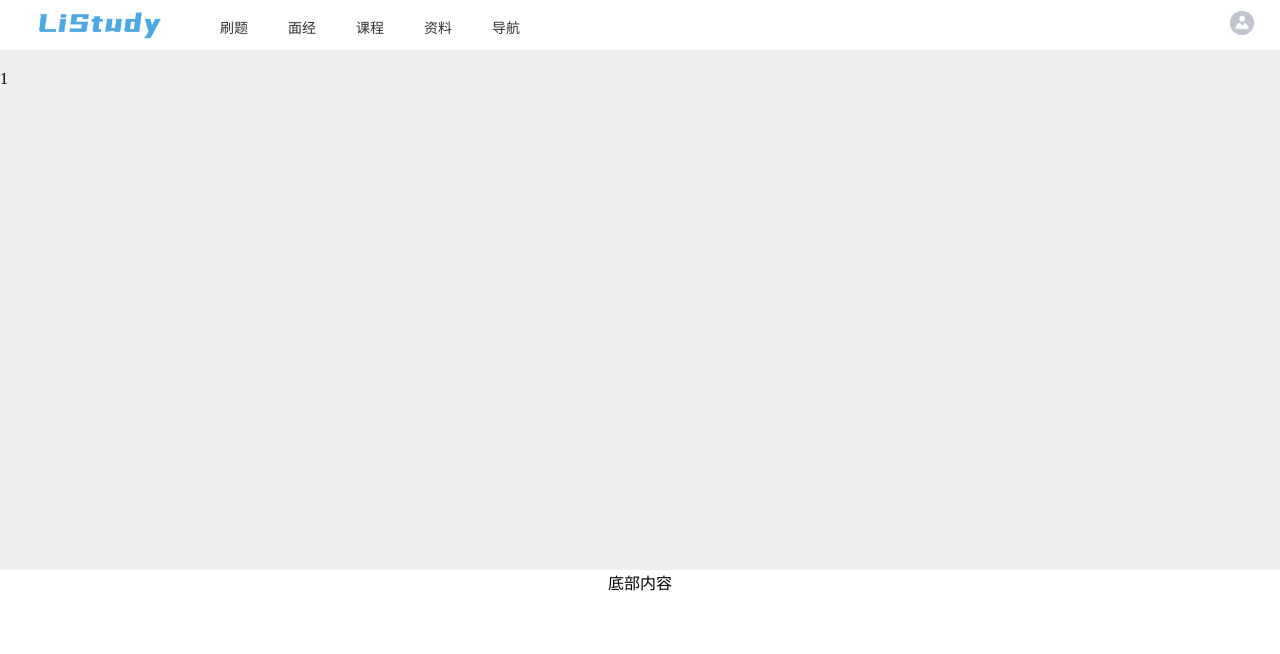
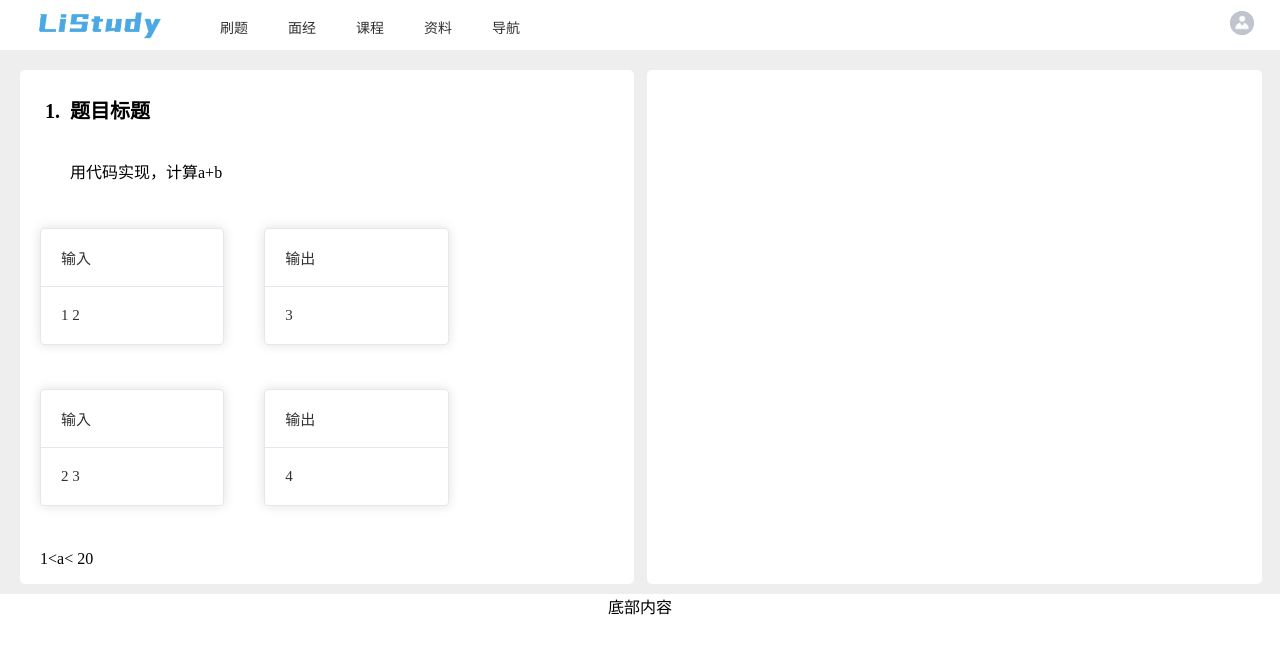
Before and after one commit to Liyuanzhe2001/blog_vue, a Vue app: page /oj/1 in a window 1280 px wide. Shown: the top 654 px of the page. Built offline with nearby package versions, Linux system fonts and the light colour scheme.

Commit message:
问题展示

```diff
--- a/src/views/oj/Problem.vue
+++ b/src/views/oj/Problem.vue
@@ -9,7 +9,40 @@
       min-width: 1263px;
     "
   >
-    {{ problemId }}
+    <div class="left">
+      <el-scrollbar max-height="520px">
+        <div class="title">
+          {{ problem.id }}.&nbsp;&nbsp;{{ problem.title }}
+        </div>
+        <div class="context">{{ problem.content }}</div>
+        <div class="example" v-for="example in problem.example" :key="example">
+          <el-card class="box-card">
+            <template #header>
+              <div class="card-header">
+                <span>输入</span>
+              </div>
+            </template>
+            <div class="text item">{{ example.enter }}</div>
+          </el-card>
+          <el-card class="box-card">
+            <template #header>
+              <div class="card-header">
+                <span>输出</span>
+              </div>
+            </template>
+            <div class="text item">{{ example.output }}</div>
+          </el-card>
+        </div>
+        <div class="limit" v-for="limit in problem.limit" :key="limit">
+          <p>
+            {{ limit.scope.min }}&lt;{{ limit.parameter }}&lt;
+            {{ limit.scope.max }}
+          </p>
+        </div>
+      </el-scrollbar>
+    </div>
+    <div class="center"></div>
+    <div class="right"></div>
   </div>
 </template>
 
@@ -17,12 +50,88 @@
 export default {
   // eslint-disable-next-line vue/multi-word-component-names
   name: "Problem",
-  data() {
+  data: function () {
     return {
-      problemId: this.$route.params.id,
+      problem: {
+        id: this.$route.params.id,
+        title: "题目标题",
+        content: "用代码实现，计算a+b",
+        example: [
+          {
+            enter: "1 2",
+            output: "3",
+          },
+          {
+            enter: "2 3",
+            output: "4",
+          },
+        ],
+        limit: [
+          {
+            parameter: "a",
+            scope: {
+              min: "1",
+              max: "20",
+            },
+          },
+          {
+            parameter: "b",
+            scope: {
+              min: "1",
+              max: "20",
+            },
+          },
+        ],
+      },
+      reply: {
+        language: "Java",
+        answer:
+          "public int add(int a, int b) {\
+              return a+b;\
+           }",
+      },
     };
   },
 };
 </script>
 
-<style scoped></style>
+<style scoped>
+.left {
+  display: inline-block;
+  width: 48%;
+  height: 98%;
+  border-radius: 5px;
+  margin-left: 20px;
+  background-color: white;
+}
+.left .title {
+  margin: 15px;
+  padding: 10px;
+  font-size: 20px;
+  font-weight: bold;
+}
+.left .context {
+  margin: 15px 20px;
+  padding: 10px 30px;
+}
+.left .example .box-card {
+  display: inline-block;
+  width: 30%;
+  margin: 20px;
+  font-size: 15px;
+}
+.left .limit {
+  margin: 20px;
+}
+.center {
+  display: inline-block;
+  width: 1%;
+}
+.right {
+  display: inline-block;
+  width: 48%;
+  height: 98%;
+  border-radius: 5px;
+  background-color: white;
+}
+</style>
```
